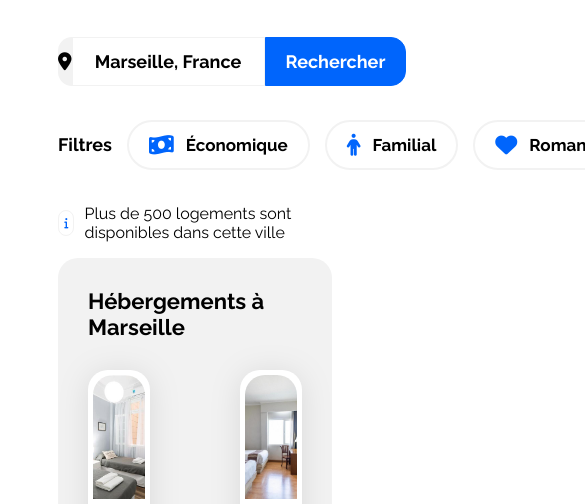
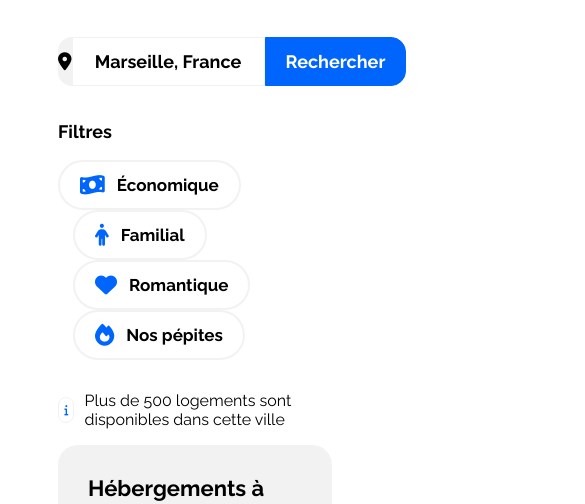
Before and after one commit to loic-prosi/oc-web-dev-p2, a website: page src/index.html in a window 390 px wide. Shown: the part 236-740 px from the top of the page, 585 px wide, since content can reach past the window. Drawn offline with Linux system fonts and the light colour scheme.

Commit message:
style: added media queries between 1440px and 1024px

```diff
--- a/src/css/hosting-popular.css
+++ b/src/css/hosting-popular.css
@@ -1,4 +1,5 @@
 /****** Hosting / Popular ***********/
+
 .hosting-popular {
   display: flex;
   justify-content: space-between;
@@ -12,6 +13,7 @@
 }
 
 /****** Hosting ***********/
+
 .hosting {
   width: 65%;
 }
@@ -61,6 +63,7 @@
 }
 
 /****** Popular ***********/
+
 .popular {
   width: 32%;
 }
@@ -95,9 +98,8 @@
   margin-bottom: 5px;
 }
 
-/* Le code ci-dessous correspond à la version responsive uniquement */
+/****** Media queries ***********/
 
-/****** Media queries ***********/
 /* Medium devices (tablets, less/equal than 1024px) */
 @media (max-width: 1024px) {
   .hosting-popular {
@@ -119,8 +121,8 @@
     justify-content: space-between;
   }
 
-  .popular-cards .card {
-    width: 30%;
+  .popular-cards .card-container {
+    width: 31%;
   }
 
   .popular-cards .card-title {
--- a/src/css/search.css
+++ b/src/css/search.css
@@ -148,3 +148,21 @@
 .search-info-icon-container > i {
   font-size: 11px;
 }
+
+/****** Media queries ***********/
+
+/* Medium devices (tablets, less/equal than 1024px) */
+@media (max-width: 1024px) {
+  .search-filters {
+    flex-wrap: wrap;
+  }
+
+  .search-filters p {
+    width: 100%;
+    margin-top: 5px;
+  }
+
+  .search-filters-button:first-of-type {
+    margin-left: 0px;
+  }
+}
```
